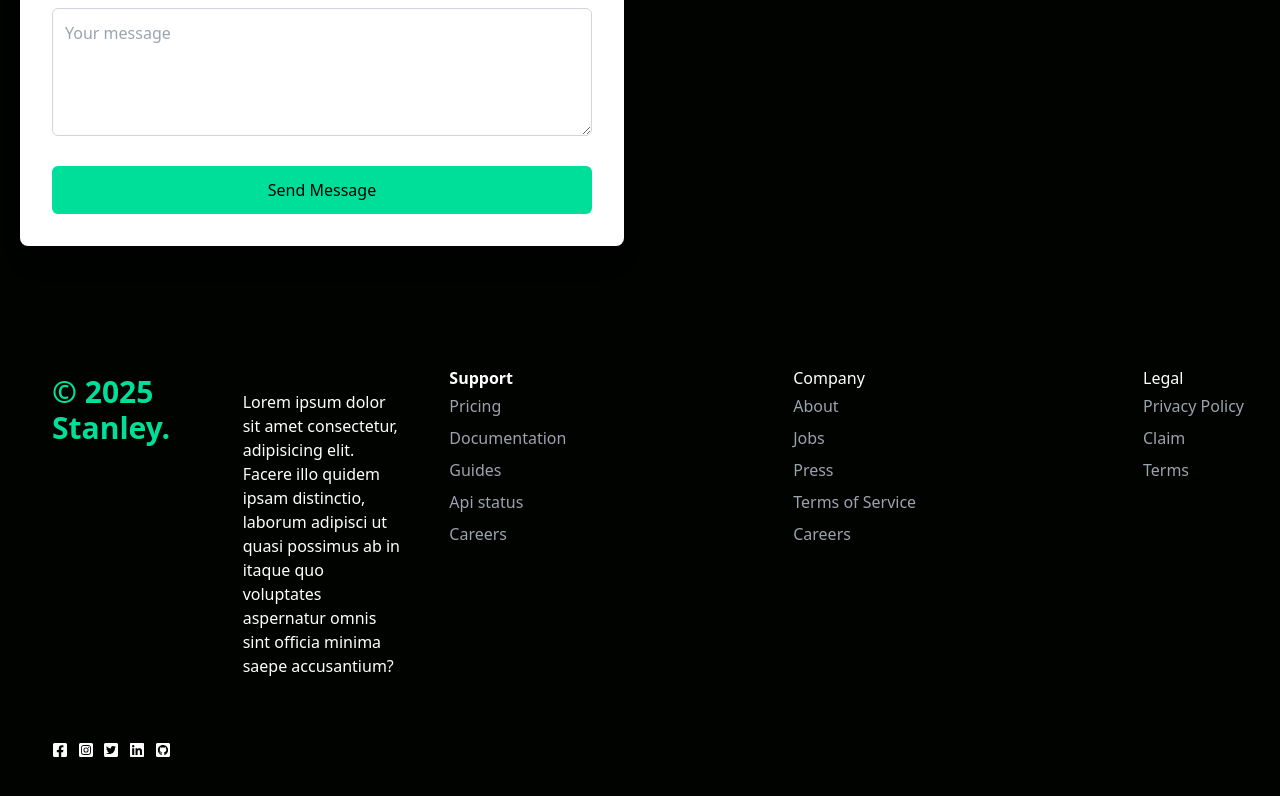
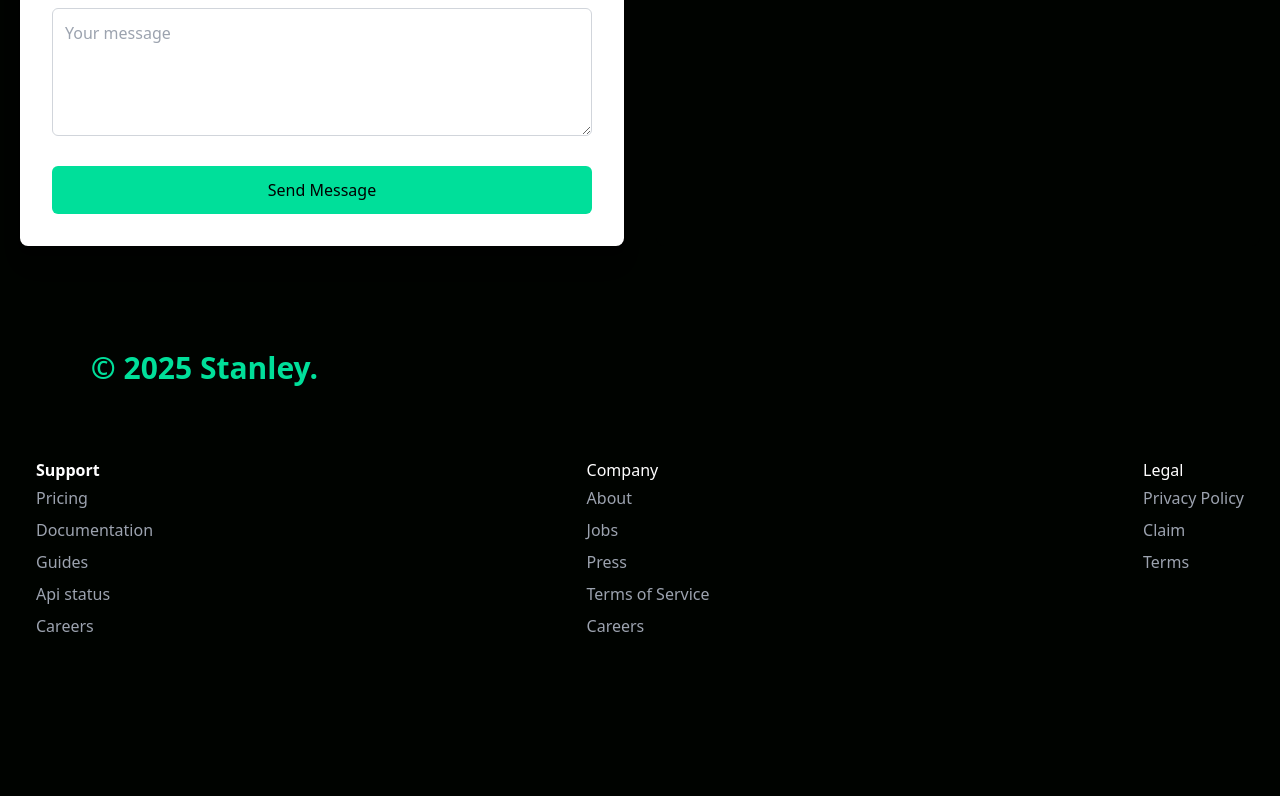
Before and after one commit to StanleyKioko/React-Tailwind-Vite-Simple-front-end, a React (Create React App) app: page /Contact in a window 1280 px wide. Shown: the part 734-1530 px from the top of the page. After the commit the page ends 1384 px from the top, so only its background shows below. Built offline with nearby package versions, Linux system fonts and the light colour scheme.

Commit message:
Updated footer

```diff
--- a/src/components/Footer.jsx
+++ b/src/components/Footer.jsx
@@ -11,17 +11,16 @@ import{
 
 const Footer = () => {
   return (
-    <div className="lg:grid-cols-3 max-w-[1240px] mx-auto py-8 px-4 grid gap-8 text-white bg-gray-black">
+    <div className="lg:grid-cols-2 max-w-[1240px] mx-auto py-2 px-4 grid gap-4 text-white bg-gray-black">
       <div className="max-w-[1240px] mx-auto py-8 px-4 grid lg:grid-cols-2 gap-8 text-white bg-gray-black">
         <h1 className="w-full text-3xl font-bold text-[#00df9a]">© 2025 Stanley.</h1>
-        <p className="py-4 mx-auto">Lorem ipsum dolor sit amet consectetur, adipisicing elit. Facere illo quidem ipsam distinctio, laborum adipisci ut quasi possimus ab in itaque quo voluptates aspernatur omnis sint officia minima saepe accusantium?</p>
-        <div className="flex justify-between md:w-[75%] mt-4">
+        {/*<div className="flex justify-between md:w-[75%] mt-4">
           <FaFacebookSquare className="size{30}" />
           <FaInstagramSquare className="size{30}" />
           <FaTwitterSquare className="size{30}" />
           <FaLinkedin className="size{30}" />
           <FaGithubSquare className="size{30}" />
-        </div>
+        </div>*/}
       </div>
       <div className="lg:col-span-2 flex justify-between mt-6">
 
```
